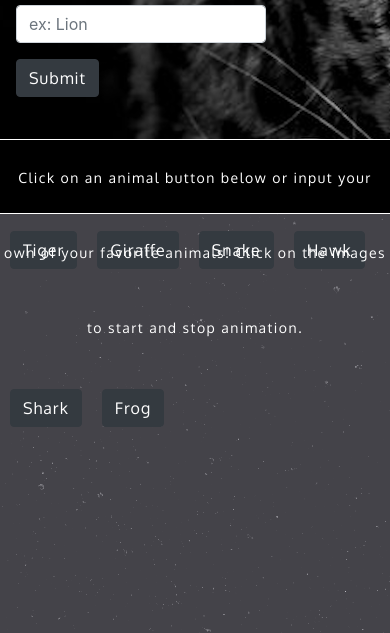
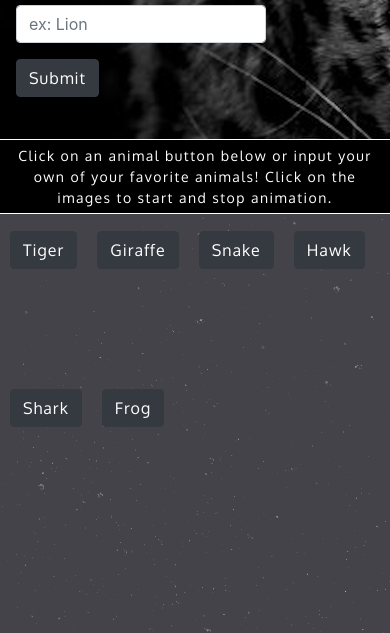
Before and after one commit to MBarbone/giftastic, a plain HTML site: page index.html in a window 390 px wide. Shown: the part 211-844 px from the top of the page. Drawn offline with nearby package versions, Linux system fonts and the light colour scheme.

Commit message:
gif cursor pointer, made intro responsive

```diff
--- a/assets/style.css
+++ b/assets/style.css
@@ -32,23 +32,26 @@ label{
     letter-spacing: 1px;
 }
 
-.intro{
+.intro-container{
     height: 75px;
-    line-height: 75px;
     background-color:black;
-    color:white;
     border-top: 1px solid white;
     border-bottom: 1px solid white;
-	display: block;
-	background-color: black;
+    max-width: 100%;
+    margin: auto;
+    position: absolute;
+    top: 350px;
+    display: flex;
+}
+
+.intro{
+    margin: auto; /* Important */
+    text-align: center;
+    color:white;
 	font-family: 'Oxygen', sans-serif;
 	font-weight: 400;
 	font-size: 14px;
 	letter-spacing: 1.5px;
-	text-align: center;
-	width: 100%;
-	position: absolute;
-	top: 350px;
 }
 
 .btn{
@@ -71,6 +74,10 @@ label{
     margin: 30px;
 }
 
+.image-gifs:hover{
+    cursor: pointer;
+}
+
 .rating-text{
     color:white;
     letter-spacing: 1px;
--- a/index.html
+++ b/index.html
@@ -28,8 +28,9 @@
       </form>
     </div>
 
-
-    <p class="intro">Click on an animal button below or input your own of your favorite animals! Click on the images to start and stop animation.</p>
+    <div class="container intro-container">
+        <p class="intro">Click on an animal button below or input your own of your favorite animals! Click on the images to start and stop animation.</p>
+    </div>
 
     <div id="animalButton"></div>
 
```
